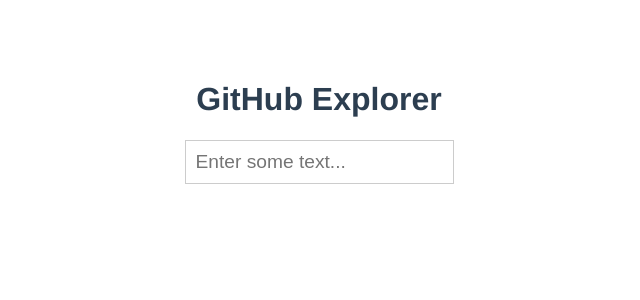
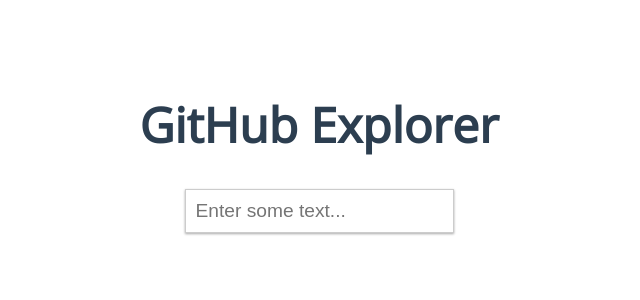
Before and after one commit to rruimor/vuejs-github-explorer, a Vue app: page / in a window 1280 px wide. Shown: the top 300 px of the page, without its empty margins (321-961 px from the left). Built offline with nearby package versions, Linux system fonts and the light colour scheme.

Commit message:
Replace image logo and add style

```diff
--- a/public/index.html
+++ b/public/index.html
@@ -5,6 +5,7 @@
     <meta http-equiv="X-UA-Compatible" content="IE=edge">
     <meta name="viewport" content="width=device-width,initial-scale=1.0">
     <link rel="shortcut icon" href="<%= webpackConfig.output.publicPath %>favicon.ico">
+    <link href="https://fonts.googleapis.com/css?family=Open+Sans" rel="stylesheet">
     <title>github-explorer</title>
   </head>
   <body>
--- a/src/App.vue
+++ b/src/App.vue
@@ -1,7 +1,7 @@
 <template>
   <div id="app">
     <!-- <img class="img__logo" src="./assets/GitHub_Logo.png"> -->
-    <h1>GitHub Explorer</h1>
+    <h1 class="logo">GitHub Explorer</h1>
     <!-- Search Bar -->
     <Search
       v-show="!selectedUser"
@@ -47,10 +47,20 @@
   -moz-osx-font-smoothing: grayscale;
   text-align: center;
   color: #2c3e50;
-  margin-top: 60px;
   display: flex;
   flex-direction: column;
   align-items: center;
+
+  @media only screen and (min-width: 768px) {
+    margin-top: 60px;
+  }
+
+}
+
+.logo {
+  font-size: 3em;
+  /*font-family: 'Roboto', sans-serif;*/
+  font-family: 'Open Sans', sans-serif;
 }
 
 .img__logo {
--- a/src/components/ResultItem.vue
+++ b/src/components/ResultItem.vue
@@ -46,15 +46,18 @@
     border: 2px solid #BBB;
     padding: 20px;
     margin: 10px;
-    flex: 1 0 auto;
+    flex: 1 0 120px;
     display: flex;
     align-items: center;
     flex-direction: column;
     justify-content: space-between;
     opacity: 0.7;
 
+    box-shadow: 0 1px 3px rgba(0,0,0,0.12), 0 1px 2px rgba(0,0,0,0.24);
+    transition: all 0.3s cubic-bezier(.25,.8,.25,1);
+
     &:hover {
-      border-color: #777;
+      box-shadow: 0 14px 28px rgba(0,0,0,0.25), 0 10px 10px rgba(0,0,0,0.22);
       opacity: 1;
     }
   }
--- a/src/components/Search.vue
+++ b/src/components/Search.vue
@@ -117,16 +117,28 @@
     padding: 10px;
     font-size: 1.2em;
     border: 1px solid #CCC;
+
+    box-shadow: 0 1px 3px rgba(0,0,0,0.12), 0 1px 2px rgba(0,0,0,0.24);
+    transition: all 0.3s cubic-bezier(.25,.8,.25,1);
+
+    &:hover {
+      box-shadow: 0 14px 28px rgba(0,0,0,0.25), 0 10px 10px rgba(0,0,0,0.22);
+      opacity: 1;
+    }
   }
 
   .search__results {
-    margin-top: 20px;
+    margin-top: 40px;
   }
 
   .users__wrapper {
     display: flex;
     flex-wrap: wrap;
     justify-content: space-around;
+
+    @media only screen and (min-width: 768px) {
+      margin: 0 60px;
+    }
   }
 
   .results__message {
```
